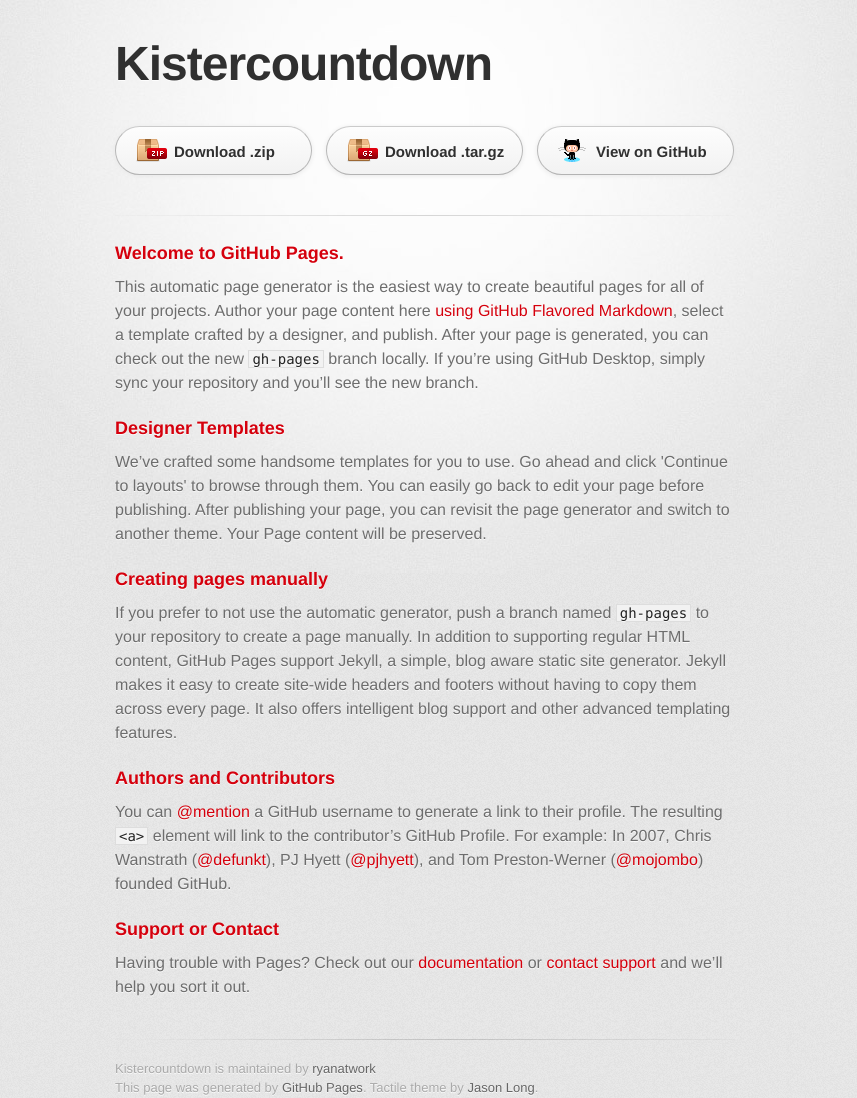
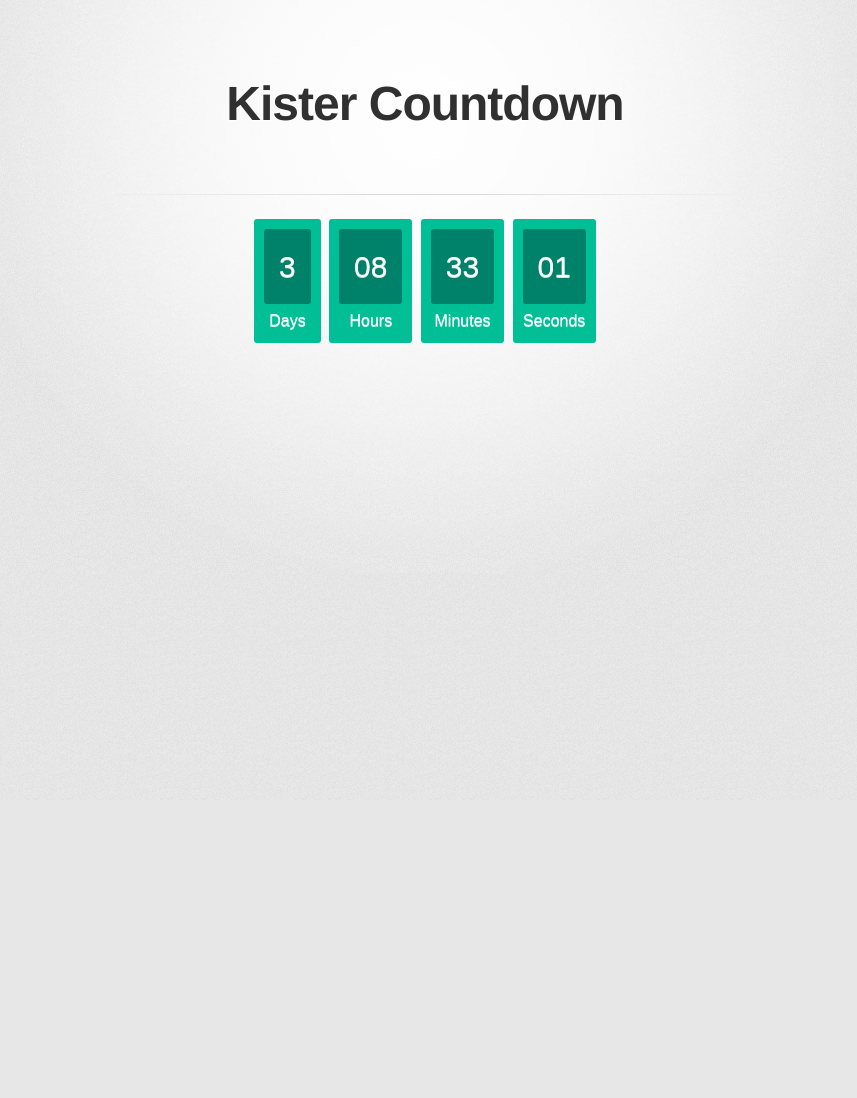
Before and after one commit to ryanatwork/kistercountdown, a plain HTML site: page index.html in a window 1280 px wide. Shown: the whole page, without its empty margins (215-1072 px from the left). After the commit the page ends 800 px from the top, so only its background shows below. Drawn offline with Linux system fonts and the light colour scheme; a web font is replaced by a local one.

Commit message:
Kister countdown

```diff
--- a/index.html
+++ b/index.html
@@ -10,7 +10,7 @@
     <!--[if lt IE 9]>
     <script src="//html5shiv.googlecode.com/svn/trunk/html5.js"></script>
     <![endif]-->
-    <title>Kistercountdown by ryanatwork</title>
+    <title>Kister Countdown</title>
   </head>
 
   <body>
@@ -18,52 +18,75 @@
       <div class="inner">
 
         <header>
-          <h1>Kistercountdown</h1>
-          <h2></h2>
+          <h1>Kister Countdown</h1>
         </header>
 
-        <section id="downloads" class="clearfix">
-          <a href="https://github.com/ryanatwork/kistercountdown/zipball/master" id="download-zip" class="button"><span>Download .zip</span></a>
-          <a href="https://github.com/ryanatwork/kistercountdown/tarball/master" id="download-tar-gz" class="button"><span>Download .tar.gz</span></a>
-          <a href="https://github.com/ryanatwork/kistercountdown" id="view-on-github" class="button"><span>View on GitHub</span></a>
+        <hr>
+        <section id="main_content">
+          <div id="clockdiv">
+            <div>
+              <span class="days"></span>
+              <div class="smalltext">Days</div>
+            </div>
+            <div>
+              <span class="hours"></span>
+              <div class="smalltext">Hours</div>
+            </div>
+            <div>
+              <span class="minutes"></span>
+              <div class="smalltext">Minutes</div>
+            </div>
+            <div>
+              <span class="seconds"></span>
+              <div class="smalltext">Seconds</div>
+            </div>
+          </div>
         </section>
-
-        <hr>
-
-        <section id="main_content">
-          <h3>
-<a id="welcome-to-github-pages" class="anchor" href="#welcome-to-github-pages" aria-hidden="true"><span aria-hidden="true" class="octicon octicon-link"></span></a>Welcome to GitHub Pages.</h3>
-
-<p>This automatic page generator is the easiest way to create beautiful pages for all of your projects. Author your page content here <a href="https://guides.github.com/features/mastering-markdown/">using GitHub Flavored Markdown</a>, select a template crafted by a designer, and publish. After your page is generated, you can check out the new <code>gh-pages</code> branch locally. If you’re using GitHub Desktop, simply sync your repository and you’ll see the new branch.</p>
-
-<h3>
-<a id="designer-templates" class="anchor" href="#designer-templates" aria-hidden="true"><span aria-hidden="true" class="octicon octicon-link"></span></a>Designer Templates</h3>
-
-<p>We’ve crafted some handsome templates for you to use. Go ahead and click 'Continue to layouts' to browse through them. You can easily go back to edit your page before publishing. After publishing your page, you can revisit the page generator and switch to another theme. Your Page content will be preserved.</p>
-
-<h3>
-<a id="creating-pages-manually" class="anchor" href="#creating-pages-manually" aria-hidden="true"><span aria-hidden="true" class="octicon octicon-link"></span></a>Creating pages manually</h3>
-
-<p>If you prefer to not use the automatic generator, push a branch named <code>gh-pages</code> to your repository to create a page manually. In addition to supporting regular HTML content, GitHub Pages support Jekyll, a simple, blog aware static site generator. Jekyll makes it easy to create site-wide headers and footers without having to copy them across every page. It also offers intelligent blog support and other advanced templating features.</p>
-
-<h3>
-<a id="authors-and-contributors" class="anchor" href="#authors-and-contributors" aria-hidden="true"><span aria-hidden="true" class="octicon octicon-link"></span></a>Authors and Contributors</h3>
-
-<p>You can <a href="https://help.github.com/articles/basic-writing-and-formatting-syntax/#mentioning-users-and-teams" class="user-mention">@mention</a> a GitHub username to generate a link to their profile. The resulting <code>&lt;a&gt;</code> element will link to the contributor’s GitHub Profile. For example: In 2007, Chris Wanstrath (<a href="https://github.com/defunkt" class="user-mention">@defunkt</a>), PJ Hyett (<a href="https://github.com/pjhyett" class="user-mention">@pjhyett</a>), and Tom Preston-Werner (<a href="https://github.com/mojombo" class="user-mention">@mojombo</a>) founded GitHub.</p>
-
-<h3>
-<a id="support-or-contact" class="anchor" href="#support-or-contact" aria-hidden="true"><span aria-hidden="true" class="octicon octicon-link"></span></a>Support or Contact</h3>
-
-<p>Having trouble with Pages? Check out our <a href="https://help.github.com/pages">documentation</a> or <a href="https://github.com/contact">contact support</a> and we’ll help you sort it out.</p>
-        </section>
-
-        <footer>
-          Kistercountdown is maintained by <a href="https://github.com/ryanatwork">ryanatwork</a><br>
-          This page was generated by <a href="https://pages.github.com">GitHub Pages</a>. Tactile theme by <a href="https://twitter.com/jasonlong">Jason Long</a>.
-        </footer>
-
-
       </div>
     </div>
+    <script type="text/javascript">
+      function getTimeRemaining(endtime) {
+        var t = Date.parse(endtime) - Date.parse(new Date());
+        var seconds = Math.floor((t / 1000) % 60);
+        var minutes = Math.floor((t / 1000 / 60) % 60);
+        var hours = Math.floor((t / (1000 * 60 * 60)) % 24);
+        var days = Math.floor(t / (1000 * 60 * 60 * 24));
+        return {
+          'total': t,
+          'days': days,
+          'hours': hours,
+          'minutes': minutes,
+          'seconds': seconds
+        };
+      }
+
+      function initializeClock(id, endtime) {
+        var clock = document.getElementById(id);
+        var daysSpan = clock.querySelector('.days');
+        var hoursSpan = clock.querySelector('.hours');
+        var minutesSpan = clock.querySelector('.minutes');
+        var secondsSpan = clock.querySelector('.seconds');
+
+        function updateClock() {
+          var t = getTimeRemaining(endtime);
+
+          daysSpan.innerHTML = t.days;
+          hoursSpan.innerHTML = ('0' + t.hours).slice(-2);
+          minutesSpan.innerHTML = ('0' + t.minutes).slice(-2);
+          secondsSpan.innerHTML = ('0' + t.seconds).slice(-2);
+
+          if (t.total <= 0) {
+            clearInterval(timeinterval);
+          }
+        }
+
+        updateClock();
+        var timeinterval = setInterval(updateClock, 1000);
+      }
+
+      var deadline = 'June 30 2016 01:50:00 GMT-700';
+      //var deadline = new Date(Date.parse(new Date()) + 15 * 24 * 60 * 60 * 1000);
+      initializeClock('clockdiv', deadline);
+    </script>
   </body>
 </html>
--- a/stylesheets/stylesheet.css
+++ b/stylesheets/stylesheet.css
@@ -371,3 +371,44 @@ footer a:hover {
 
 /* Mobile Portrait Size to Mobile Landscape Size (devices and browsers) */
 @media only screen and (max-width: 479px) { }
+
+body{
+  text-align: center;
+  font-family: sans-serif;
+  font-weight: 100;
+}
+
+h1{
+  color: #396;
+  font-weight: 100;
+  font-size: 40px;
+  margin: 40px 0px 20px;
+}
+
+#clockdiv{
+  font-family: sans-serif;
+  color: #fff;
+  display: inline-block;
+  font-weight: 100;
+  text-align: center;
+  font-size: 30px;
+}
+
+#clockdiv > div{
+  padding: 10px;
+  border-radius: 3px;
+  background: #00BF96;
+  display: inline-block;
+}
+
+#clockdiv div > span{
+  padding: 15px;
+  border-radius: 3px;
+  background: #00816A;
+  display: inline-block;
+}
+
+.smalltext{
+  padding-top: 5px;
+  font-size: 16px;
+}
```
Also changed, not shown: 2 other files.
